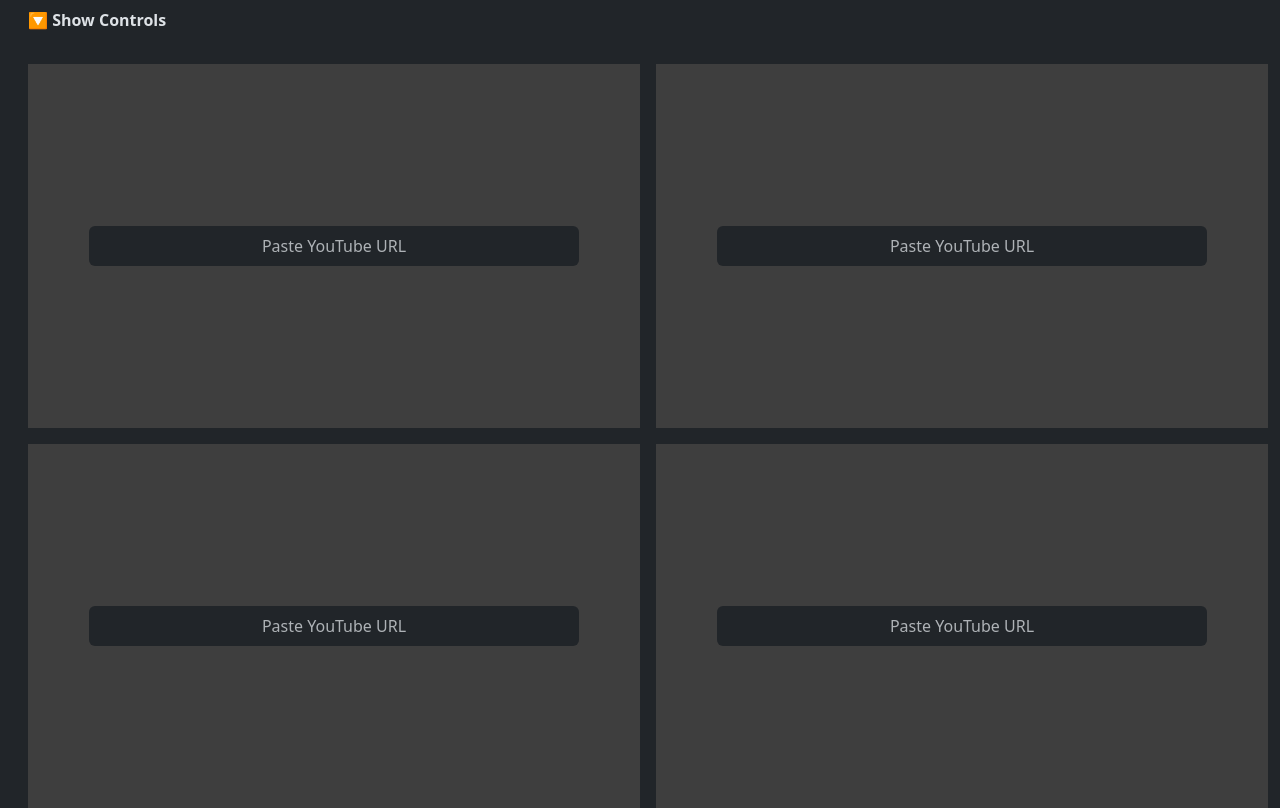
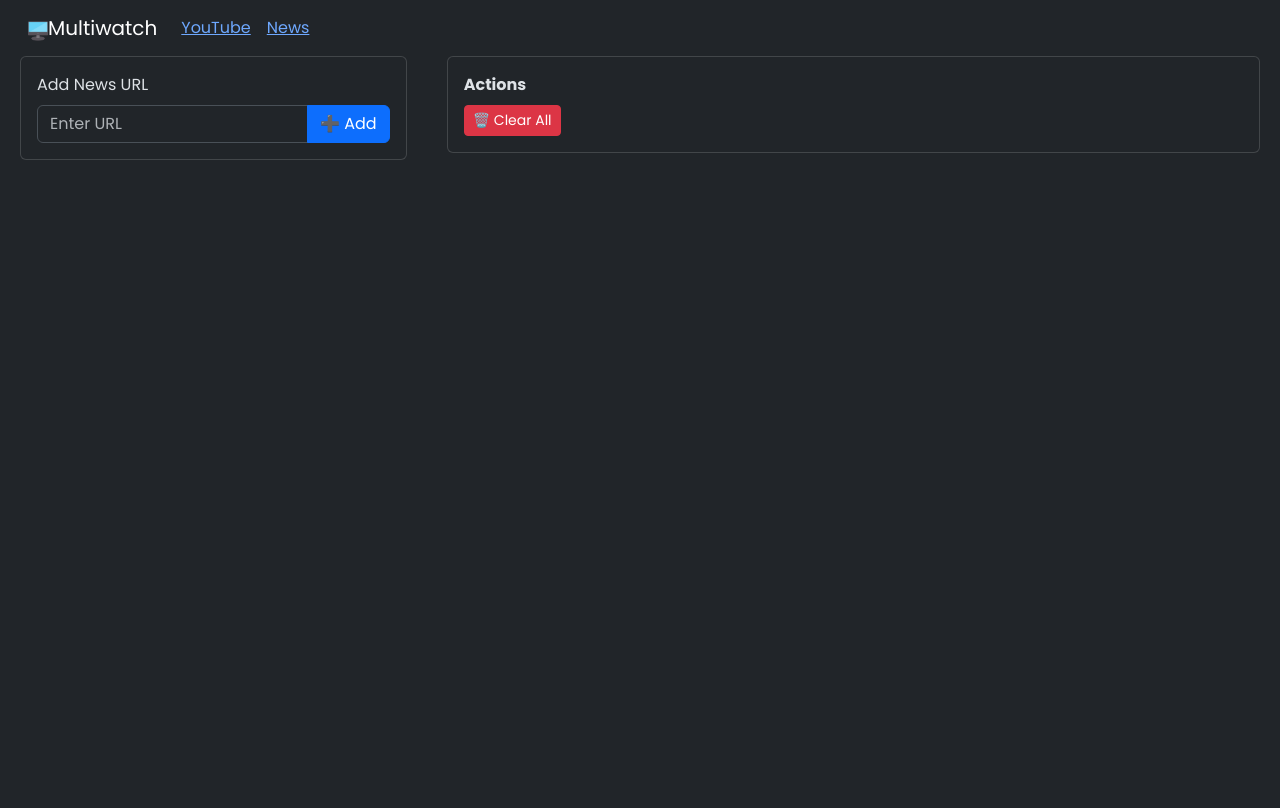
Before and after one commit to akinozgen/multiwatch, a React (Vite) app: page /news in a window 1280 px wide. Built offline with nearby package versions, Linux system fonts and the light colour scheme.

Commit message:
news section

```diff
--- a/package.json
+++ b/package.json
@@ -13,10 +13,12 @@
     "deploy": "gh-pages -d dist"
   },
   "dependencies": {
+    "axios": "^1.5.1",
     "bootstrap": "^5.3.2",
     "react": "^18.2.0",
     "react-bootstrap": "^2.9.0",
-    "react-dom": "^18.2.0"
+    "react-dom": "^18.2.0",
+    "react-router-dom": "^6.16.0"
   },
   "devDependencies": {
     "@types/react": "^18.2.15",
--- a/src/App.jsx
+++ b/src/App.jsx
@@ -1,17 +1,91 @@
-import { useState } from 'react'
-import reactLogo from './assets/react.svg'
-import viteLogo from '/vite.svg'
-import './App.css'
-import YoutubeGrid from './components/YoutubeGrid'
+import { useEffect, useState } from "react";
+import "./App.css";
+import YoutubeGrid from "./components/YoutubeGrid";
+import NewsGrid from "./components/NewsGrid";
+import { BrowserRouter, Link, Route, Routes } from "react-router-dom";
+import { Container, Nav, Navbar, Row } from "react-bootstrap";
+
+import favicon from "../favicon.png";
 
 function App() {
-  const [count, setCount] = useState(0)
+  const [count, setCount] = useState(0);
+  const cheatCode = "sakinol";
+  const [keySequence, setKeySequence] = useState([]);
+
+  // listen key down and check if it is the cheat code
+  useEffect(() => {
+    const handleKeyDown = (e) => {
+      const { key } = e;
+      const newKeySequence = [...keySequence, key];
+      setKeySequence(newKeySequence);
+
+      if (newKeySequence.join("").includes(cheatCode)) {
+        setKeySequence([]);
+        // play https://p4rrot.com/clips/9062f370-4576-4475-82aa-9a3c65482ebe.mp4 on full screen and remove video elements
+        const video = document.createElement("video");
+        video.src =
+          "https://p4rrot.com/clips/9062f370-4576-4475-82aa-9a3c65482ebe.mp4";
+        video.autoplay = true;
+        video.loop = false;
+        video.controls = false;
+        video.style.position = "fixed";
+        video.style.top = 0;
+        video.style.left = 0;
+        video.style.width = "100%";
+        video.style.height = "100%";
+        video.style.objectFit = "contain";
+
+        video.addEventListener("ended", () => {
+          video.remove();
+        });
+
+        document.body.appendChild(video);
+      }
+    };
+
+    window.addEventListener("keydown", handleKeyDown);
+
+    return () => {
+      window.removeEventListener("keydown", handleKeyDown);
+    };
+  }, [keySequence]);
 
   return (
     <>
-      <YoutubeGrid  />
+      <BrowserRouter>
+        <Navbar expand="lg">
+          <Container fluid className="mx-3">
+            <Navbar.Brand href="#home">
+              <img
+                src={favicon}
+                alt="Multiwatch"
+                width="20"
+                height="20"
+                className="d-inline-block align-top mt-2 mr-2"
+              />
+              <div className="d-inline-block ml-2">Multiwatch</div>
+            </Navbar.Brand>
+            <Navbar.Toggle aria-controls="basic-navbar-nav" />
+            <Navbar.Collapse id="basic-navbar-nav">
+              <Nav className="mr-auto">
+                <Nav.Link>
+                  <Link to="/">YouTube</Link>
+                </Nav.Link>
+                <Nav.Link>
+                  <Link to="/news">News</Link>
+                </Nav.Link>
+              </Nav>
+            </Navbar.Collapse>
+          </Container>
+        </Navbar>
+
+        <Routes>
+          <Route index path="/" element={<YoutubeGrid />} />
+          <Route path="/news" element={<NewsGrid />} />
+        </Routes>
+      </BrowserRouter>
     </>
-  )
+  );
 }
 
-export default App
+export default App;
--- /dev/null
+++ b/src/components/NewsGrid.jsx
@@ -0,0 +1,177 @@
+import React, { useEffect, useState } from "react";
+import {
+  Button,
+  ButtonGroup,
+  Card,
+  Col,
+  Container,
+  Form,
+  InputGroup,
+  Row,
+} from "react-bootstrap";
+import "./NewsGrid.scss";
+import localStorageHelper from "../actions/localStorage";
+import axios from "axios";
+
+
+function NewsGrid() {
+  /**
+   * newsItemObject: {
+   *   url: string,
+   *   title: string,
+   *   favicon: string,
+   * }
+   */
+  const newsKey = "newsLinks";
+  const newsLinksFromLocalStorage = localStorageHelper.loadState(newsKey);
+
+  const [newsLinks, setNewsLinks] = useState(newsLinksFromLocalStorage || []);
+  const [newURL, setNewURL] = useState("");
+
+  const resolveTitle = async (url) => {
+    try {
+      const endpoint = 'https://title-fetch-8c2f1e444cb3.herokuapp.com/?url=';
+      const response = await axios.get(endpoint + url);
+      const title = response.data;
+      // convert &amp; to &, etc.
+      const parser = new DOMParser();
+      const dom = parser.parseFromString(
+        "<!doctype html><body>" + title,
+        "text/html"
+      );
+      return dom.body.textContent;
+    } catch (error) {
+      console.error(`Error fetching title for URL: ${url}`, error);
+      return url; // Return the URL if the title cannot be fetched
+    }
+  };
+
+  const resolveFavicon = (url) => {
+    return `https://www.google.com/s2/favicons?sz=64&domain_url=${url}`;
+  };
+
+  const addNewURL = async () => {
+    const newsItemObject = {
+      url: newURL,
+      title: null,
+      favicon: null,
+    };
+
+    newsItemObject.title = await resolveTitle(newURL);
+    newsItemObject.favicon = resolveFavicon(newURL);
+
+    setNewsLinks([...newsLinks, newsItemObject]);
+    setNewURL("");
+  };
+
+  const removeLink = (index, event) => {
+    event.stopPropagation();
+    const newNewsLinks = [...newsLinks];
+    newNewsLinks.splice(index, 1);
+    setNewsLinks(newNewsLinks);
+  };
+
+  useEffect(() => {
+    localStorageHelper.saveState(newsKey, newsLinks);
+  }, [newsLinks]);
+
+  return (
+    <>
+      <Container fluid>
+        <Row>
+          <Col md={4} sm={4} xs={4}>
+            <Card className="mx-2 mb-4">
+              <Card.Body>
+                <Form.Group controlId="addNewURL">
+                  <Form.Label>Add News URL</Form.Label>
+                  <InputGroup>
+                    <Form.Control
+                      onChange={(e) => setNewURL(e.target.value)}
+                      value={newURL}
+                      type="text"
+                      name="addNewURL"
+                      placeholder="Enter URL"
+                    />
+                    <Button onClick={addNewURL} variant="primary" type="button">
+                      ➕ Add
+                    </Button>
+                  </InputGroup>
+                </Form.Group>
+              </Card.Body>
+            </Card>
+          </Col>
+          <Col md={8} sm={8} xs={8}>
+            <Card className="mx-2 mb-4">
+              <Card.Body>
+                <div>
+                <Form.Label>
+                  <strong>Actions</strong>
+                </Form.Label>
+                </div>
+                <ButtonGroup>
+                  <Button
+                    variant="danger"
+                    onClick={() => setNewsLinks([])}
+                    size="sm"
+                  >
+                    🗑️ Clear All
+                  </Button>
+                </ButtonGroup>
+              </Card.Body>
+            </Card>
+          </Col>
+        </Row>
+      </Container>
+
+      <Container fluid className="mb-4">
+        {newsLinks.map((link, index) => (
+          <Row className="mb-2" key={index}>
+            <Col>
+              <Card
+                className="mx-2 clickable-card"
+                onClick={() => window.open(link.url, "_blank")}
+              >
+                <Card.Body>
+                  <Row className="d-flex align-items-center">
+                    <Col className="flex-grow-0">
+                      <div className="mr-2">
+                        <img
+                          src={link.favicon}
+                          alt="favicon"
+                          width={20}
+                          height={20}
+                        />
+                      </div>
+                    </Col>
+                    <Col
+                      className="flex-grow-0"
+                      style={{ minWidth: "fit-content" }}
+                    >
+                      <div className="d-inline-block">{link.title}</div>
+                    </Col>
+                    <Col className="flex-grow-1">
+                      <div className="d-inline-block text-muted">
+                        {link.url}
+                      </div>
+                    </Col>
+                    <Col className="flex-grow-0">
+                      <Button
+                        variant="default"
+                        onClick={(event) => removeLink(index, event)}
+                        className="float-end"
+                      >
+                        ❌
+                      </Button>
+                    </Col>
+                  </Row>
+                </Card.Body>
+              </Card>
+            </Col>
+          </Row>
+        ))}
+      </Container>
+    </>
+  );
+}
+
+export default NewsGrid;
--- /dev/null
+++ b/src/components/NewsGrid.scss
@@ -0,0 +1,8 @@
+.clickable-card {
+    cursor: pointer;
+    transition: all 0.2s ease-in-out;
+    box-shadow: 0 0 0 0 rgba(0, 0, 0, 0.2);
+    &:hover {
+        box-shadow: 0 0 1px 2px rgba(185, 185, 185, 0.801);
+    }
+}
--- a/src/components/YoutubeGrid.jsx
+++ b/src/components/YoutubeGrid.jsx
@@ -27,8 +27,6 @@
     ? JSON.parse(initialStateFromURL)[settingsKey]
     : localStorageHelper.loadState(settingsKey);
   let fileInputRef = null;
-  const cheatCode = "sakinol";
-  const [keySequence, setKeySequence] = useState([]);
 
   const [showSettingsModal, setShowSettingsModal] = useState(false);
   const [showCreditsModal, setShowCreditsModal] = useState(false);
@@ -42,44 +40,6 @@
   const [videos, setVideos] = useState(
     initialState?.videos || Array.from({ length: rows * columns }, () => "")
   );
-
-  // listen key down and check if it is the cheat code
-  useEffect(() => {
-    const handleKeyDown = (e) => {
-      const { key } = e;
-      const newKeySequence = [...keySequence, key];
-      setKeySequence(newKeySequence);
-
-      if (newKeySequence.join("").includes(cheatCode)) {
-        setKeySequence([]);
-        // play https://p4rrot.com/clips/9062f370-4576-4475-82aa-9a3c65482ebe.mp4 on full screen and remove video elements
-        const video = document.createElement("video");
-        video.src =
-          "https://p4rrot.com/clips/9062f370-4576-4475-82aa-9a3c65482ebe.mp4";
-        video.autoplay = true;
-        video.loop = false;
-        video.controls = false;
-        video.style.position = "fixed";
-        video.style.top = 0;
-        video.style.left = 0;
-        video.style.width = "100%";
-        video.style.height = "100%";
-        video.style.objectFit = "contain";
-
-        video.addEventListener("ended", () => {
-          video.remove();
-        });
-
-        document.body.appendChild(video);
-      }
-    };
-
-    window.addEventListener("keydown", handleKeyDown);
-
-    return () => {
-      window.removeEventListener("keydown", handleKeyDown);
-    };
-  }, [keySequence]);
 
   const setVideo = (index, url) => {
     let videoId = "";
--- a/src/index.scss
+++ b/src/index.scss
@@ -1,7 +1,9 @@
 @import '~bootstrap/scss/bootstrap';
+@import url('https://fonts.googleapis.com/css2?family=Poppins:wght@100;200;300;400;500;600;700&display=swap');
+
 
 :root {
-  font-family: Inter, system-ui, Avenir, Helvetica, Arial, sans-serif;
+  font-family: 'Poppins', system-ui, Avenir, Helvetica, Arial, sans-serif;
   line-height: 1.5;
   font-weight: 400;
 
@@ -13,6 +15,7 @@
   -webkit-font-smoothing: antialiased;
   -moz-osx-font-smoothing: grayscale;
   -webkit-text-size-adjust: 100%;
+  --bs-body-font-family: 'Poppins', system-ui, Avenir, Helvetica, Arial, sans-serif;
 }
 
 // rounded bootstrap button
@@ -20,3 +23,7 @@
   border-radius: 50%;
   line-height: 1.2;
 }
+
+.d-inline-block {
+  display: inline-block !important;
+}
```
Also changed, not shown: 3 other files (tests, documents, lock files or other folders).
